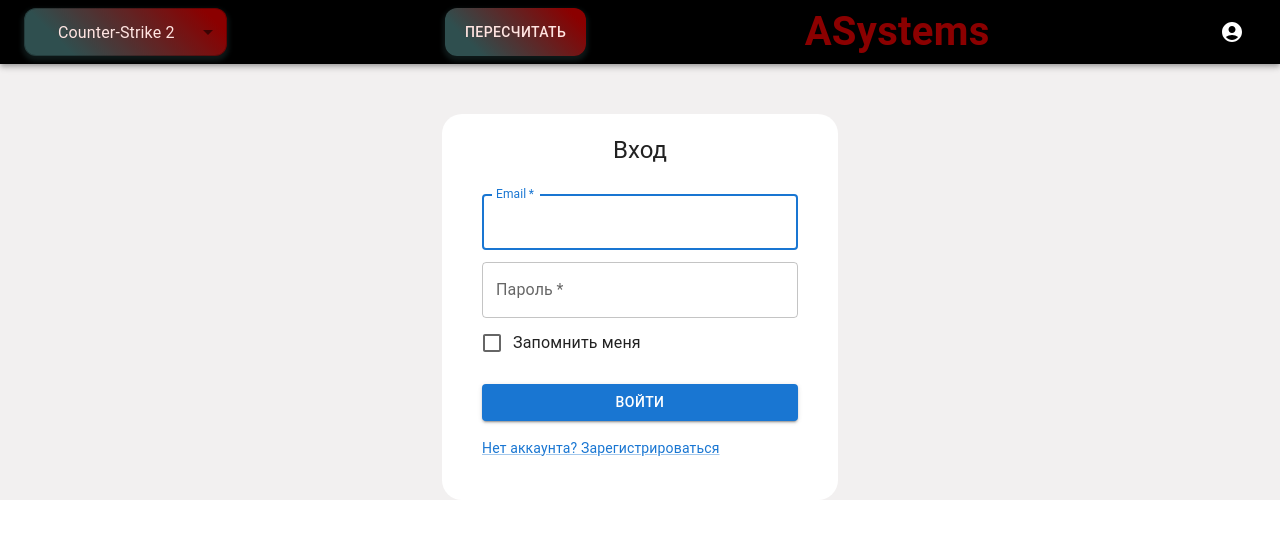
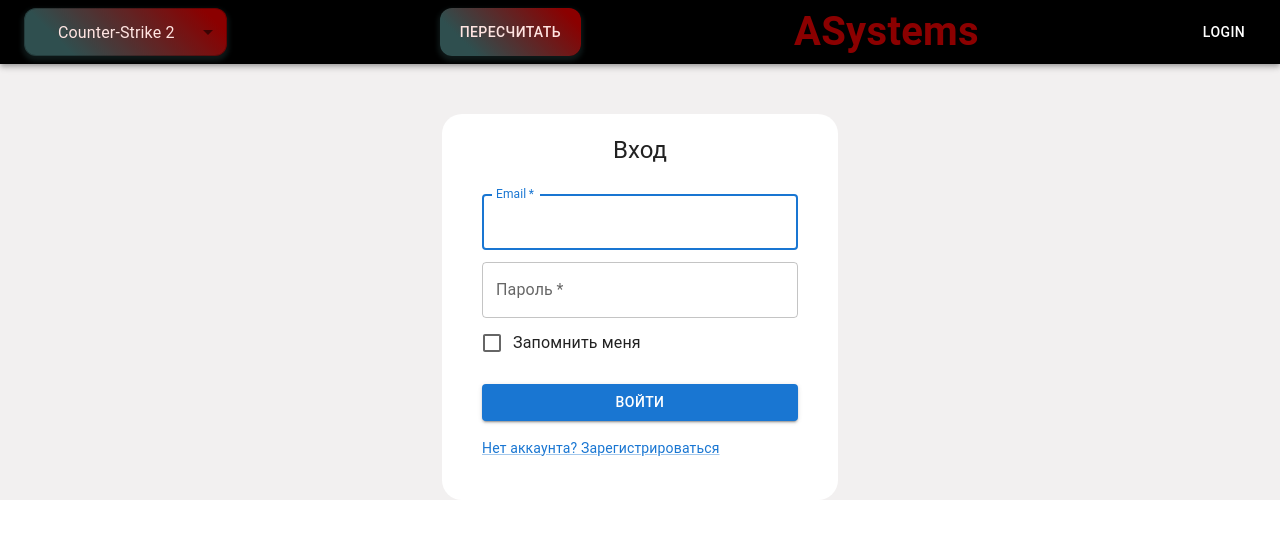
Before and after one commit to AlekseiMonakhov/steam-parser, a React (Create React App) app in the folder frontend/: page /login in a window 1280 px wide. Shown: the top 538 px of the page. Built offline with nearby package versions, Linux system fonts and the light colour scheme.

Commit message:
fix mock login flow

```diff
--- a/frontend/src/components/header/header.tsx
+++ b/frontend/src/components/header/header.tsx
@@ -11,12 +11,16 @@ import Select, { SelectChangeEvent } from '@mui/material/Select';
 import Button from '@mui/material/Button';
 import { useGameStore } from '../../storage/gameStore';
 import styles from './header.module.css';
-import { Link } from 'react-router-dom';
+import { Link, useNavigate } from 'react-router-dom';
+import {useUserStore} from "../../storage/userStore";
+
 
 export default function Header() {
     const [anchorEl, setAnchorEl] = useState<null | HTMLElement>(null);
     const [loading, setLoading] = useState(false);
     const { gameCode, setGameCode, setData } = useGameStore();
+    const { user, logout, login } = useUserStore();
+    const navigate = useNavigate();
 
     const handleMenuClick = (event: React.MouseEvent<HTMLButtonElement>) => {
         setAnchorEl(event.currentTarget);
@@ -43,6 +47,23 @@ export default function Header() {
         } finally {
             setLoading(false);
         }
+    };
+
+
+    const handleMenuItemClick = () => {
+        logout();
+        setAnchorEl(null);
+    };
+
+
+    const handleLoginClick = () => {
+        const mockUser = {
+            username: 'mockUser',
+            password: 'mockPassword',
+            role: 'admin',
+        };
+
+        login(mockUser.username);
     };
 
     return (
@@ -101,6 +122,8 @@ export default function Header() {
                             ASystems
                         </Typography>
                     </Link>
+                    {user ? (
+                        <Box className={styles.MenuButton}>
                             <IconButton
                                 size="large"
                                 aria-label="account of current user"
@@ -126,8 +149,28 @@ export default function Header() {
                                 open={Boolean(anchorEl)}
                                 onClose={handleClose}
                             >
-                        <MenuItem onClick={handleClose}>Close</MenuItem>
+                                <MenuItem
+                                    onClick={() => {
+                                        navigate('/');
+                                        handleClose();
+                                    }}
+                                >
+                                    Личный кабинет
+                                </MenuItem>
+                                <MenuItem onClick={handleMenuItemClick}>Выйти</MenuItem>
                             </Menu>
+                        </Box>
+                    ) : (
+                        <Box className={styles.MenuButton}>
+                            <Button
+                                className={styles.LoggedInButton}
+                                color="inherit"
+                                onClick={handleLoginClick}
+                            >
+                                Login
+                            </Button>
+                        </Box>
+                    )}
                 </Toolbar>
             </AppBar>
         </Box>
```
Lines whose indentation alone changed are shown as unchanged.
